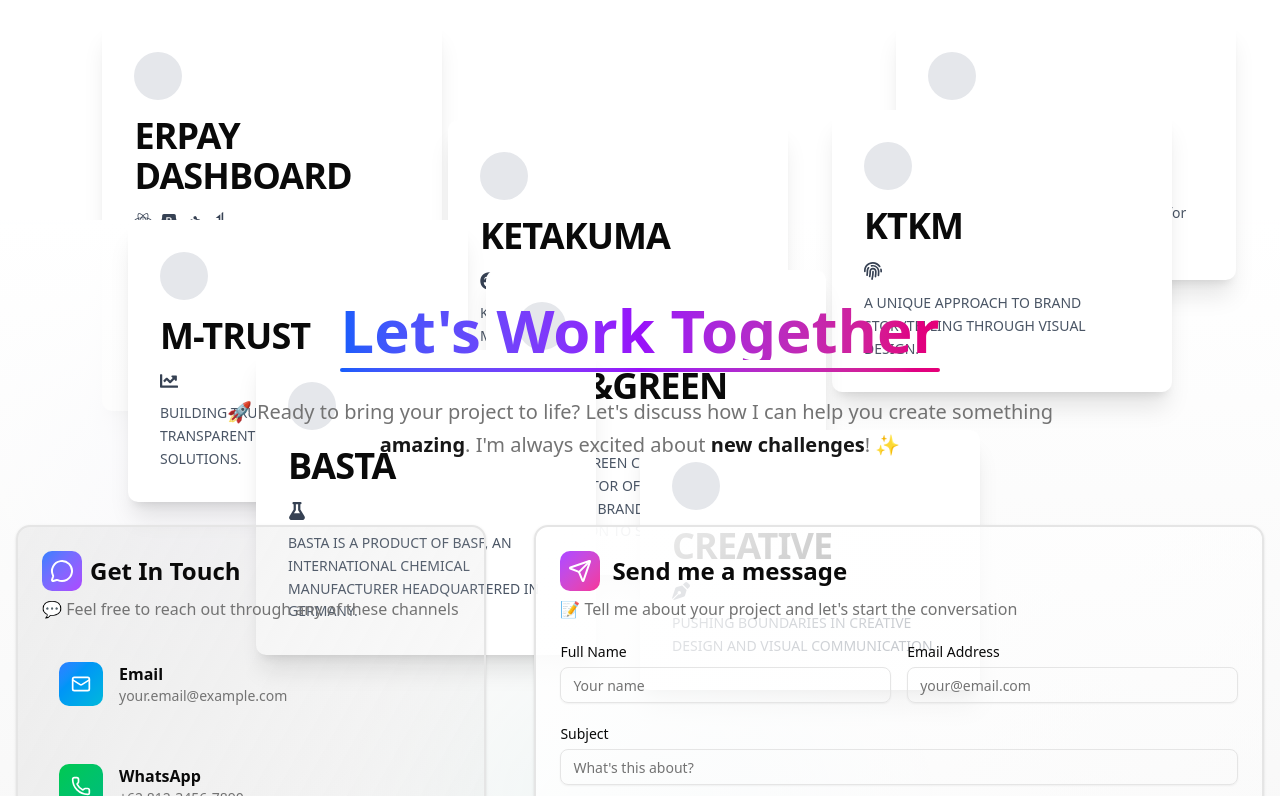
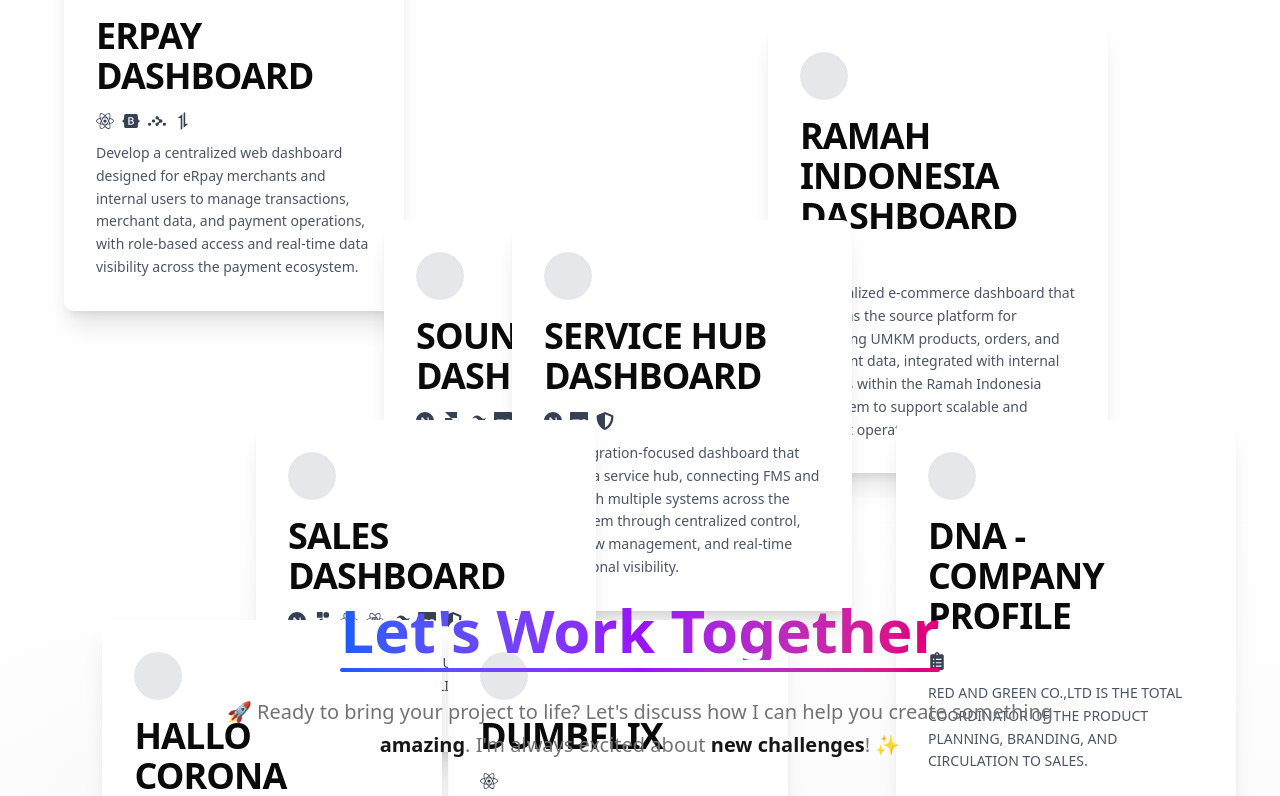
Before and after one commit to mutheeew/Portofolio-Mute, a Next.js app: page / in a window 1280 px wide. Shown: the part 2404-3200 px from the top of the page. Built offline with nearby package versions, Linux system fonts and the light colour scheme.

Commit message:
feat: Update project section with new projects and icons

```diff
--- a/components/sections/project-section.tsx
+++ b/components/sections/project-section.tsx
@@ -1,9 +1,9 @@
 'use client'
+import { Shield } from 'lucide-react';
 import React, { useEffect, useState } from 'react';
 
 import {
   FaReact,
-  FaLaptopCode,
   FaLaughBeam,
   FaFingerprint,
   FaChartLine,
@@ -11,9 +11,28 @@
   FaFlask,
   FaPenNib,
   FaBootstrap,
+  FaShieldAlt,
 } from 'react-icons/fa';
-
-import { SiAxios, SiReactrouter } from 'react-icons/si';
+import {
+  SiReact,
+  SiNextdotjs,
+  SiTypescript,
+  SiJavascript,
+  SiTailwindcss,
+  SiBootstrap,
+  SiFramer,
+  SiMui,
+  SiReactrouter,
+  SiGit,
+  SiGithub,
+  SiVercel,
+  SiNetlify,
+  SiZod,
+  SiAxios,
+  SiRadixui,
+  SiReactquery,
+  SiReacttable,
+} from "react-icons/si"
 
 interface Position {
   left: number;
@@ -107,59 +126,65 @@
         'Develop a centralized web dashboard designed for eRpay merchants and internal users to manage transactions, merchant data, and payment operations, with role-based access and real-time data visibility across the payment ecosystem.',
     },
     {
-      title: 'ASYSON',
-      icons: [<FaLaptopCode key="1" />],
+      title: 'Ramah Indonesia Dashboard',
+      icons: [<FaReact key="1" />],
       description:
-        'Creating innovative digital solutions for modern businesses and brands.',
+        'A centralized e-commerce dashboard that serves as the source platform for managing UMKM products, orders, and merchant data, integrated with internal systems within the Ramah Indonesia ecosystem to support scalable and efficient operations.',
     },
     {
-      title: 'KETAKUMA',
-      icons: [<FaLaughBeam key="1" />],
+      title: 'Soundbox Dashboard',
+      icons: [<SiNextdotjs key="1" />, <SiFramer key="2" />, <SiTailwindcss key="3" />, <SiTypescript key="4" />, <FaShieldAlt key="5" />],
       description:
         'KETAKUMA, A BEAR WHO LIVES FOR MOVING AGGRESSIVELY, AND HIS FRIEND KETAWAN.',
     },
     {
-      title: 'KTKM',
-      icons: [<FaFingerprint key="1" />],
+      title: 'Service Hub Dashboard',
+      icons: [<SiNextdotjs key="1" />, <SiTypescript key="2" />, <FaShieldAlt key="3" />],
       description:
-        'A UNIQUE APPROACH TO BRAND STORYTELLING THROUGH VISUAL DESIGN.',
+        'An integration-focused dashboard that acts as a service hub, connecting FMS and TMS with multiple systems across the ecosystem through centralized control, data flow management, and real-time operational visibility.',
     },
     {
-      title: 'M-TRUST',
-      icons: [<FaChartLine key="1" />],
+      title: 'Sales Dashboard',
+      icons: [<SiNextdotjs key="1" />, <SiRadixui key="2" />, <SiReactquery key="3" />, <SiReacttable key="4" />, <SiTailwindcss key="5" />, <SiTypescript key="6" />, <FaShieldAlt key="7" />, "Orval"],
       description:
         'BUILDING TRUST THROUGH TRANSPARENT AND RELIABLE FINANCIAL SOLUTIONS.',
     },
     {
-      title: 'RED&GREEN',
+      title: 'DNA - Company Profile',
       icons: [<FaClipboardList key="1" />],
       description:
         'RED AND GREEN CO.,LTD IS THE TOTAL COORDINATOR OF THE PRODUCT PLANNING, BRANDING, AND CIRCULATION TO SALES.',
     },
     {
-      title: 'BASTA',
-      icons: [<FaFlask key="1" />],
+      title: 'Dumbflix',
+      icons: [<FaReact key="1" />],
       description:
-        'BASTA IS A PRODUCT OF BASF, AN INTERNATIONAL CHEMICAL MANUFACTURER HEADQUARTERED IN GERMANY.',
+        'Inspired by Netflix is a subcription-based streaming service that offers a wide variety of TV shows, movies, anime, documentaries, and more on thousands of internet-connected devices.',
     },
     {
-      title: 'CREATIVE',
-      icons: [<FaPenNib key="1" />],
+      title: 'Hallo Corona',
+      icons: [<FaReact key="1" />],
       description:
-        'PUSHING BOUNDARIES IN CREATIVE DESIGN AND VISUAL COMMUNICATION.',
+        'A healthcare website that provides various healtcare servies to users in Indonesia, such as COVID-19 information, health tips, and online consultation with doctors.',
+    },
+    {
+      title: 'Ways To Do App',
+      icons: [<FaReact key="1" />],
+      description:
+        'Ways To Do is a task management application that helps users organize their daily activities, set reminders, and track their progress in completing tasks efficiently.',
     },
   ];
 
-  // Posisi yang tidak beraturan untuk setiap card
   const positions: Position[] = [
-    { left: 8, top: 400 },
-    { left: 70, top: 400 },
-    { left: 35, top: 500 },
-    { left: 65, top: 490 },
-    { left: 10, top: 600 },
-    { left: 38, top: 650 },
-    { left: 20, top: 730 },
-    { left: 50, top: 810 },
+    { left: 5, top: 300 },
+    { left: 60, top: 400 },
+    { left: 30, top: 600 },
+    { left: 40, top: 600 },
+    { left: 20, top: 800 },
+    { left: 70, top: 800 },
+    { left: 35, top: 1000 },
+    { left: 8, top: 1000 },
+    { left: 75, top: 1200 },
   ];
 
   return (
@@ -178,7 +203,7 @@
       </section>
 
       {/* Projects Section with Scroll Effect */}
-      <section className="relative px-6" style={{ height: '600px' }}>
+      <section className="relative px-6" style={{ height: '900px' }}>
         {projects.map((project, index) => (
           <ProjectCard
             key={index}
```
